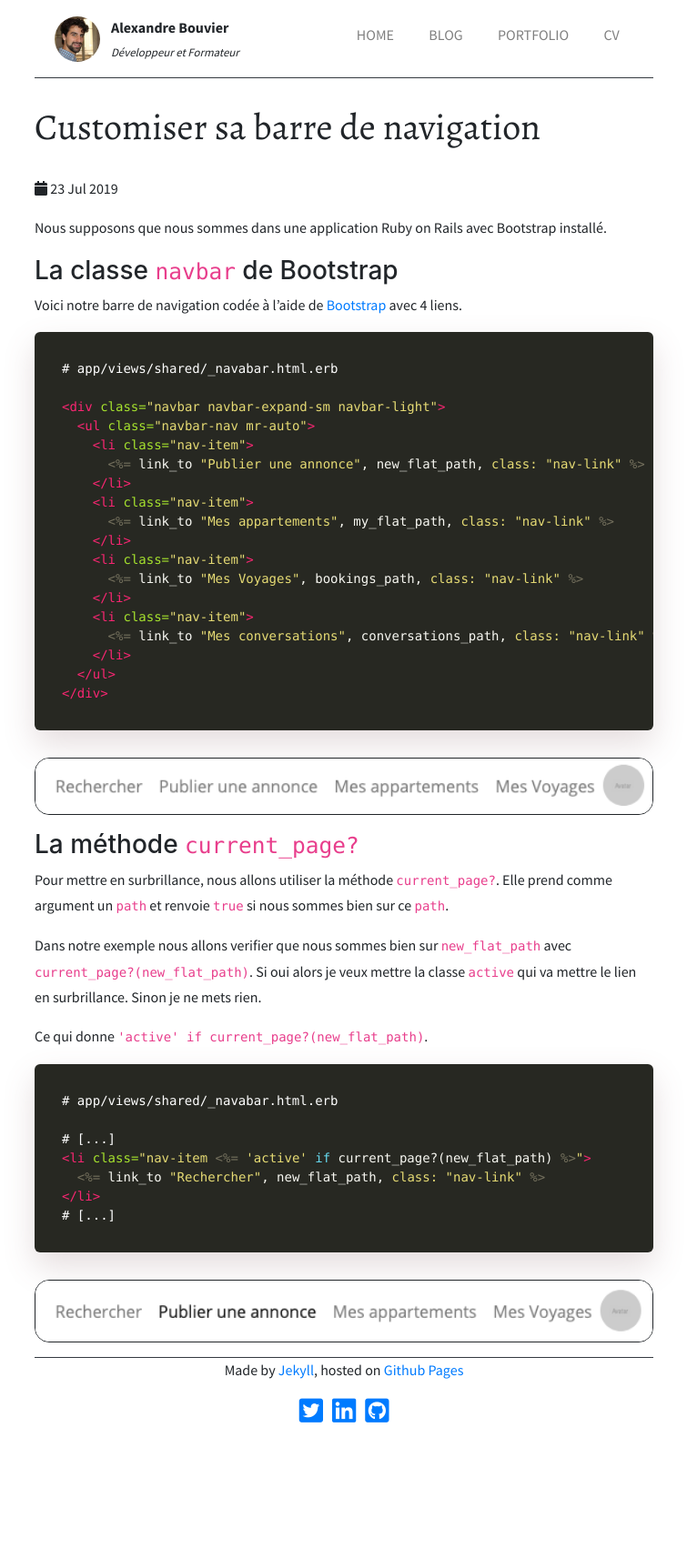
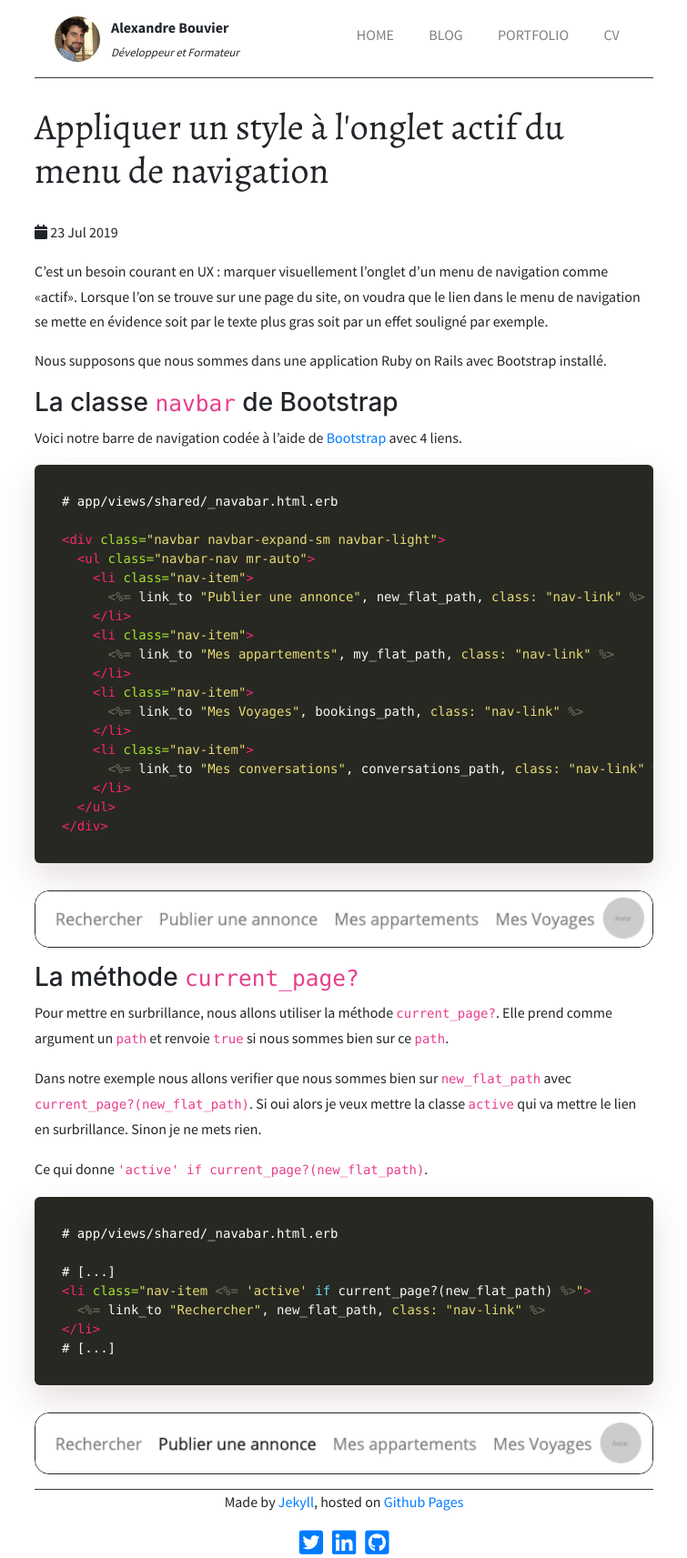
Before and after one commit to alexandrebk/alexandrebk.github.io, a Jekyll site: the page built from _posts/2019-07-23-highlight-current-page-on-navbar.md, in a window 1280 px wide. Shown: the whole page at 91% size, without its empty margins (262-1017 px from the left). Built offline with Jekyll 4.4.1, drawn with Linux system fonts in a browser that asks for light colours; nearby versions of some CDN libraries; before the commit the page ends 1568 px from its top, so only the background shows below that.

Commit message:
Change title and add description

```diff
--- a/_posts/2019-07-23-highlight-current-page-on-navbar.md
+++ b/_posts/2019-07-23-highlight-current-page-on-navbar.md
@@ -1,10 +1,12 @@
 ---
 layout: post
-title:  "Customiser sa barre de navigation"
-description: "Dans ce tuto nous allons apprendre comment mettre en surbrillance un onglet dans une barre de navigation."
+title:  "Appliquer un style à l'onglet actif du menu de navigation"
+description: "Dans ce tuto nous allons apprendre à mettre en surbrillance un onglet dans une barre de navigation."
 difficulty: 1
 status: tech
 ---
+
+C'est un besoin courant en UX : marquer visuellement l'onglet d'un menu de navigation comme «actif». Lorsque l'on se trouve sur une page du site, on voudra que le lien dans le menu de navigation se mette en évidence soit par le texte plus gras soit par un effet souligné par exemple.
 
 Nous supposons que nous sommes dans une application Ruby on Rails avec Bootstrap installé.
 
```
